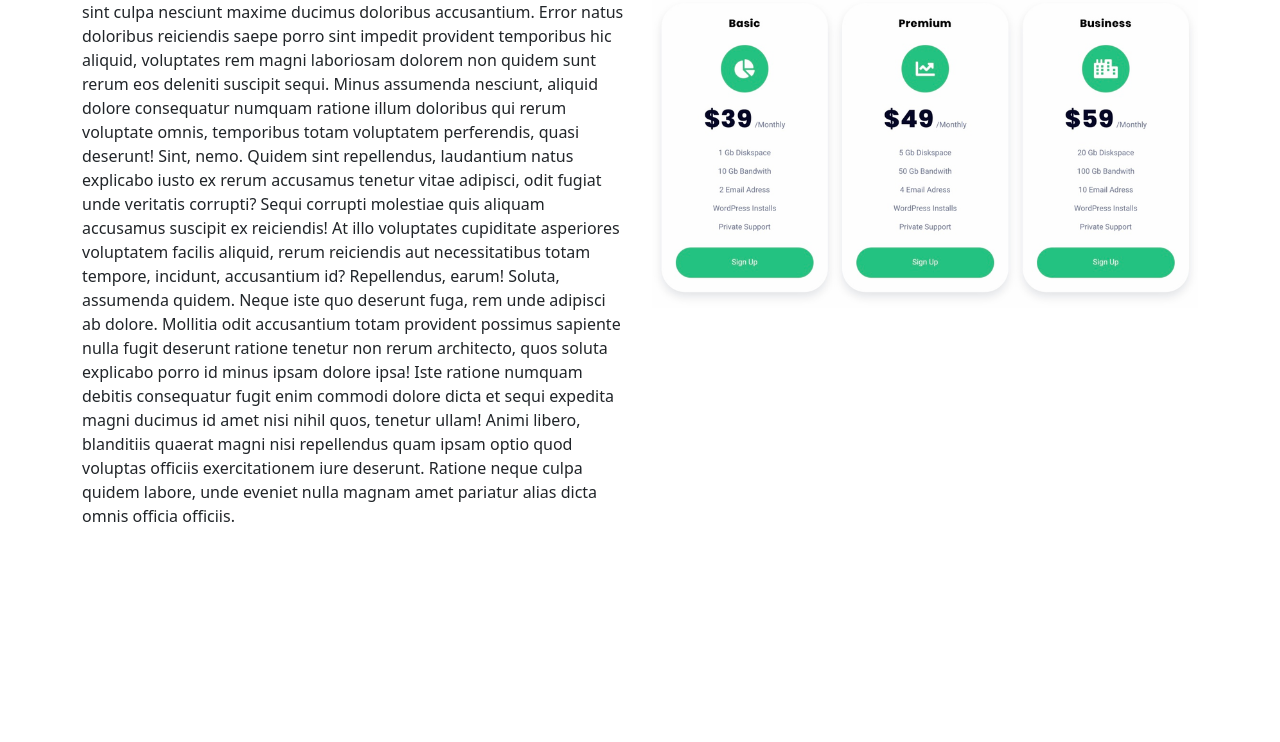
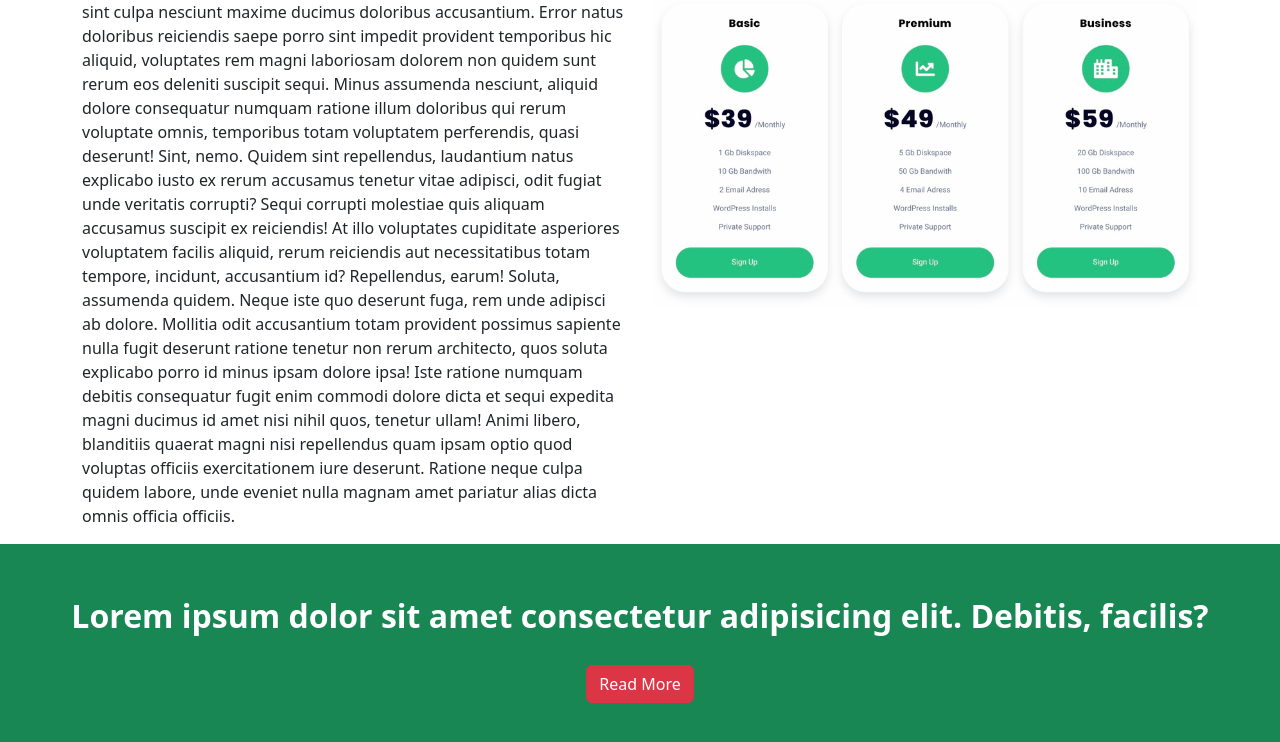
Before and after one commit to Nahashon-Kimani/introduction_to_botstrap, a plain HTML site: page index.html in a window 1280 px wide. Shown: the part 192-934 px from the top of the page. Before the commit the page ends 800 px from the top, so only its background shows below. Drawn offline with nearby package versions, Linux system fonts and the light colour scheme.

Commit message:
Designing the call to action section

```diff
--- a/index.html
+++ b/index.html
@@ -32,6 +32,16 @@
  </section>
 
 
+ <!-- call to action section starts -->
+   <section class="container-fluid bg-success text-center fs-2 py-5">
+      <p class="fw-bold text-white">
+         Lorem ipsum dolor sit amet consectetur adipisicing elit. Debitis, facilis?
+      </p>
+      <button class="btn btn-danger">Read More</button>
+   </section>
+ <!-- call to actipon section ends -->
+
+
 
 
    <script src="https://cdn.jsdelivr.net/npm/bootstrap@5.2.0/dist/js/bootstrap.bundle.min.js" integrity="sha384-A3rJD856KowSb7dwlZdYEkO39Gagi7vIsF0jrRAoQmDKKtQBHUuLZ9AsSv4jD4Xa" crossorigin="anonymous"></script>
```
